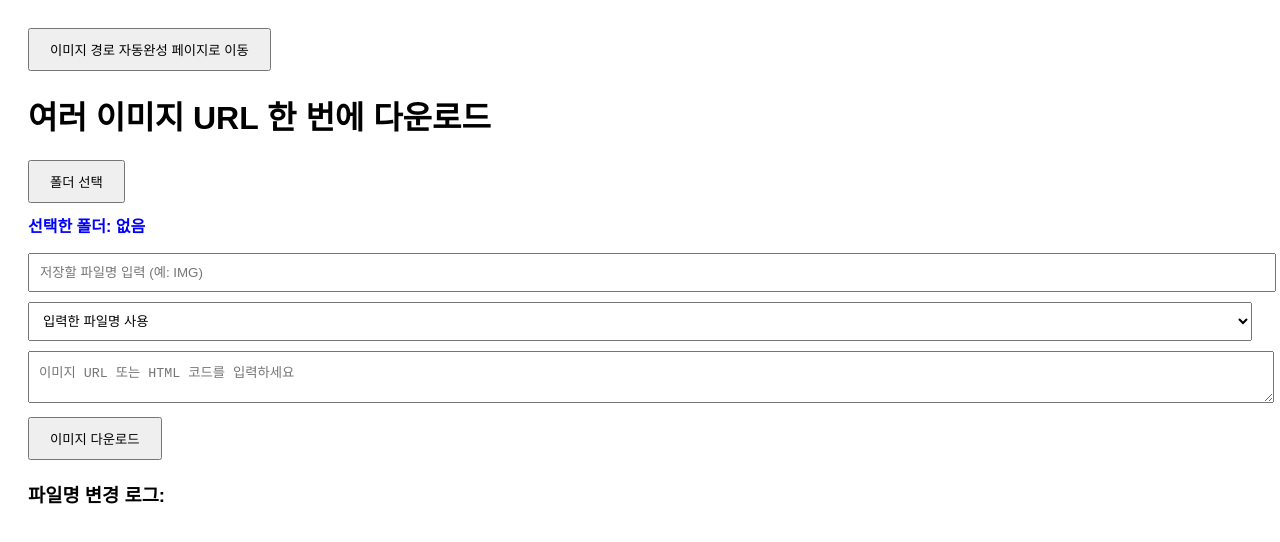
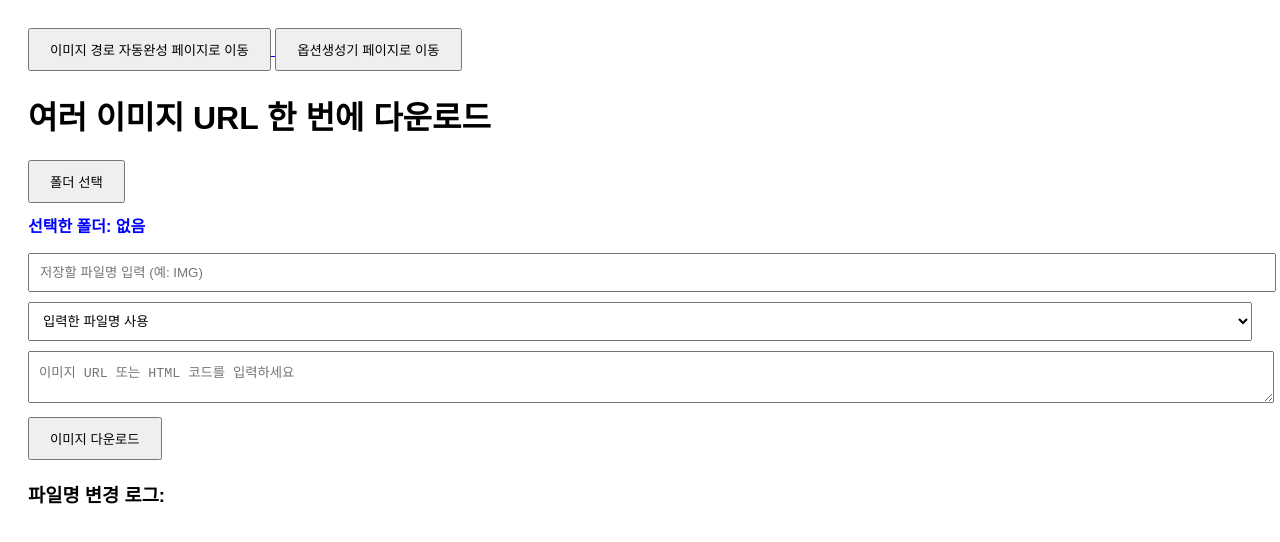
Before and after one commit to hpy-wowa/kmclub, a plain HTML site: page index.html in a window 1280 px wide. Drawn offline with Linux system fonts and the light colour scheme.

Commit message:
Update index.html
add optionMaker btn

```diff
--- a/index.html
+++ b/index.html
@@ -16,6 +16,9 @@
 <body>
     <a href="autoFinal.html">
     <button>이미지 경로 자동완성 페이지로 이동</button>
+    </a>
+    <a href="optionMaker_final.html">
+    <button>옵션생성기 페이지로 이동</button>
     </a>
     <h1>여러 이미지 URL 한 번에 다운로드</h1>
     <button onclick="chooseFolder()">폴더 선택</button>
```
